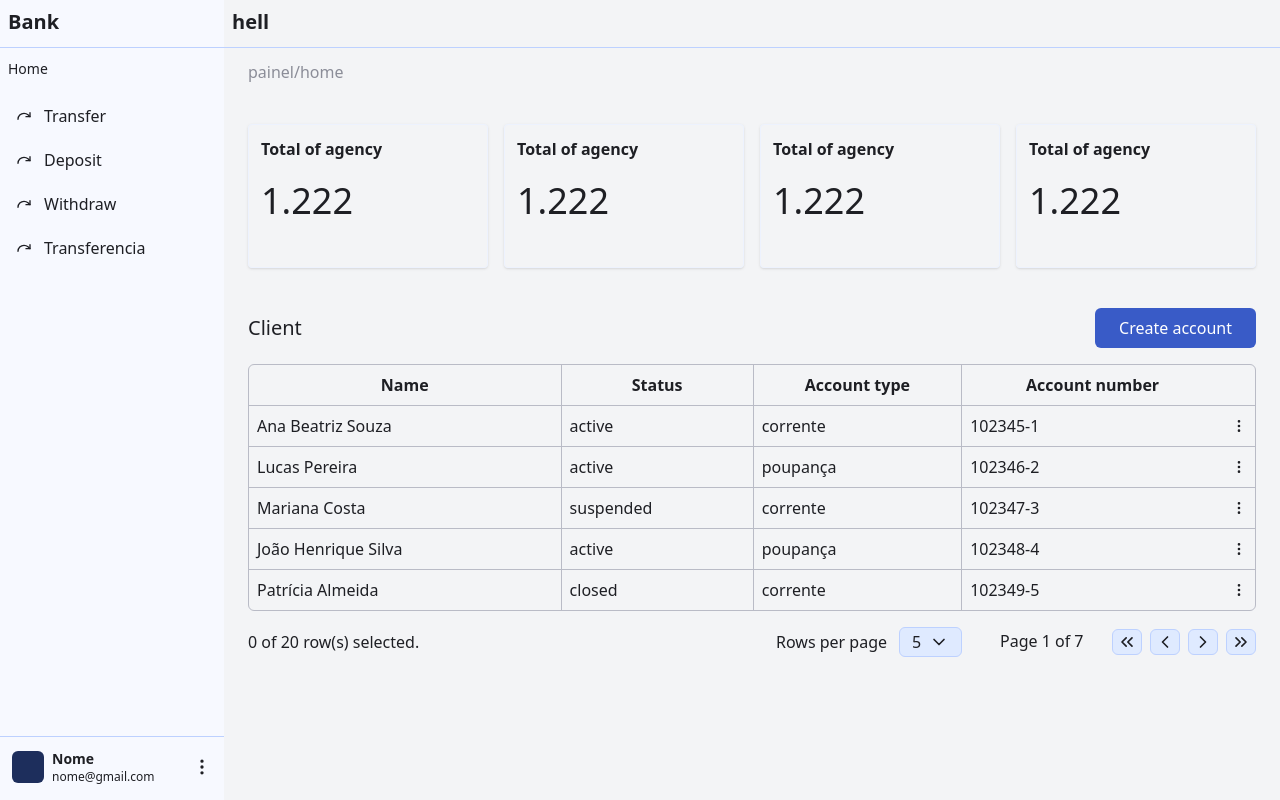
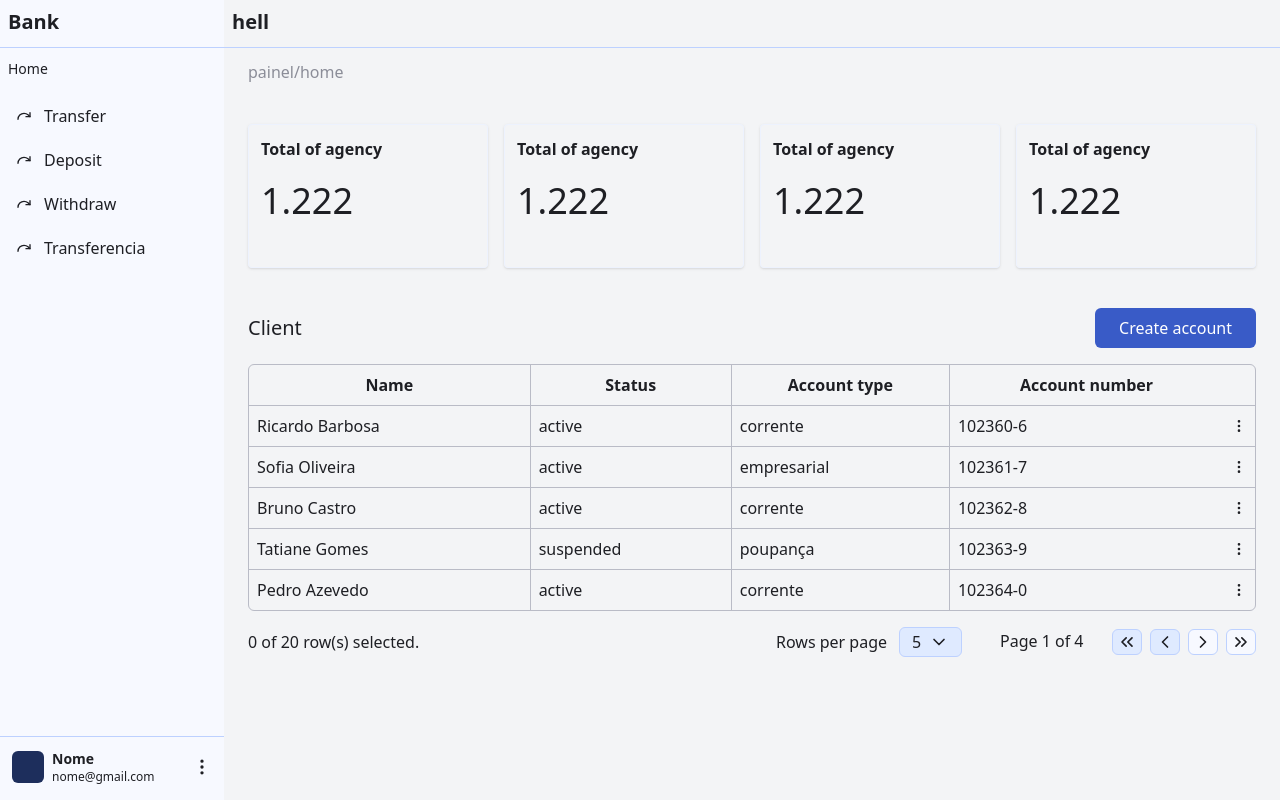
Before and after one commit to cesar7722a/trainings, a React (Vite) app: page /bank in a window 1280 px wide. Both pictures are taken after a click on the element 1241 px from the left and 642 px from the top of the page. Built offline with nearby package versions, Linux system fonts and the light colour scheme.

Commit message:
add button to pagination

```diff
--- a/src/components/table/table.tsx
+++ b/src/components/table/table.tsx
@@ -21,18 +21,40 @@ const ArrayItem = [
 export function Table() {
   const [isOpenModal, setIsOpenModal] = useState(false);
   const [valueRow, setValueRow] = useState(5);
-  const [ghangeItemArray, setGhangeItemArray] = useState(ArrayItem);
+  const [changeItemArray, setChangeItemArray] = useState(ArrayItem);
+  const [nextPage, setNextPage] = useState(valueRow);
+  const [previousPage, setPreviousPage] = useState(0);
 
   const handleSelect = (value: number) => {
-    setGhangeItemArray((prev) =>
+    setChangeItemArray((prev) =>
       prev.map((item) =>
         item.value === value
           ? { ...item, isSelect: true }
           : { ...item, isSelect: false }
       )
     );
+    setNextPage(value);
+    setValueRow(value);
+  };
 
-    setValueRow(value);
+  const handleNextPage = () => {
+    setNextPage(nextPage + valueRow);
+    setPreviousPage(previousPage + valueRow);
+  };
+
+  const handlePreviousPagePage = () => {
+    setNextPage(nextPage - valueRow);
+    setPreviousPage(previousPage - valueRow);
+  };
+
+  const handleLastPage = () => {
+    setNextPage(clients.length);
+    setPreviousPage(clients.length - valueRow);
+  };
+
+  const firstPage = () => {
+    setPreviousPage(0);
+    setNextPage(valueRow);
   };
 
   return (
@@ -51,7 +73,7 @@ export function Table() {
             <th className="border border-gray-8 border-l-0 border-r-0 border-t-0 py-2 w-3"></th>
           </tr>
           <tbody>
-            {clients.slice(0, valueRow).map((element) => (
+            {clients.slice(previousPage, nextPage).map((element) => (
               <tr
                 key={element.account_number}
                 className="border border-gray-8 border-l-0 border-r-0 hover:bg-blue-3 last:border-b-0"
@@ -86,27 +108,66 @@ export function Table() {
             </span>
           </div>
           <div className="flex justify-between w-64">
-            <span>Page 1 of 7</span>
+            <span>Page 1 of {Math.round(clients.length / valueRow)}</span>
             <div className="flex gap-x-2">
-              <span className="flex items-center bg-blue-4 border border-blue-6 hover:bg-blue-5 cursor-pointer rounded-md px-1 py-0.5">
+              {previousPage == 0 ? (
+                <span className="flex items-center bg-blue-2 border border-blue-6 cursor-pointer rounded-md px-1 py-0.5">
                   <ChevronsLeft className="size-5" />
                 </span>
-              <span className="flex items-center bg-blue-4 border border-blue-6 hover:bg-blue-5 cursor-pointer rounded-md px-1 py-0.5">
+              ) : (
+                <span
+                  onClick={firstPage}
+                  className="flex items-center bg-blue-4 border border-blue-6 hover:bg-blue-5 cursor-pointer rounded-md px-1 py-0.5"
+                >
+                  <ChevronsLeft className="size-5" />
+                </span>
+              )}
+
+              {previousPage == 0 ? (
+                <span className="flex items-center bg-blue-2 border border-blue-6 cursor-pointer rounded-md px-1 py-0.5">
                   <ChevronLeft className="size-5" />
                 </span>
-              <span className="flex items-center bg-blue-4 border border-blue-6 hover:bg-blue-5 cursor-pointer rounded-md px-1 py-0.5">
+              ) : (
+                <span
+                  onClick={handlePreviousPagePage}
+                  className="flex items-center bg-blue-4 border border-blue-6 hover:bg-blue-5 cursor-pointer rounded-md px-1 py-0.5"
+                >
+                  <ChevronLeft className="size-5" />
+                </span>
+              )}
+
+              {nextPage == clients.length ? (
+                <span className="flex items-center bg-blue-2 border border-blue-6 cursor-pointer rounded-md px-1 py-0.5">
                   <ChevronRight className="size-5" />
                 </span>
-              <span className="flex items-center bg-blue-4 border border-blue-6 hover:bg-blue-5 cursor-pointer rounded-md px-1 py-0.5">
+              ) : (
+                <span
+                  onClick={handleNextPage}
+                  className="flex items-center bg-blue-4 border border-blue-6 hover:bg-blue-5 cursor-pointer rounded-md px-1 py-0.5"
+                >
+                  <ChevronRight className="size-5" />
+                </span>
+              )}
+
+              {nextPage == clients.length ? (
+                <span className="flex items-center bg-blue-2 border border-blue-6 cursor-pointer rounded-md px-1 py-0.5">
                   <ChevronsRight className="size-5" />
                 </span>
+              ) : (
+                <span
+                  onClick={handleLastPage}
+                  className="flex items-center bg-blue-4 border border-blue-6 hover:bg-blue-5 cursor-pointer rounded-md px-1 py-0.5"
+                >
+                  <ChevronsRight className="size-5" />
+                </span>
+              )}
             </div>
           </div>
         </div>
       </div>
       {isOpenModal && (
         <Modal onClick={() => setIsOpenModal(false)}>
-          <Select ArrayItem={ghangeItemArray} handleSelect={handleSelect} />
+          <Select ArrayItem={changeItemArray} handleSelect={handleSelect} />
         </Modal>
       )}
     </>
```
Lines whose indentation alone changed are shown as unchanged.
